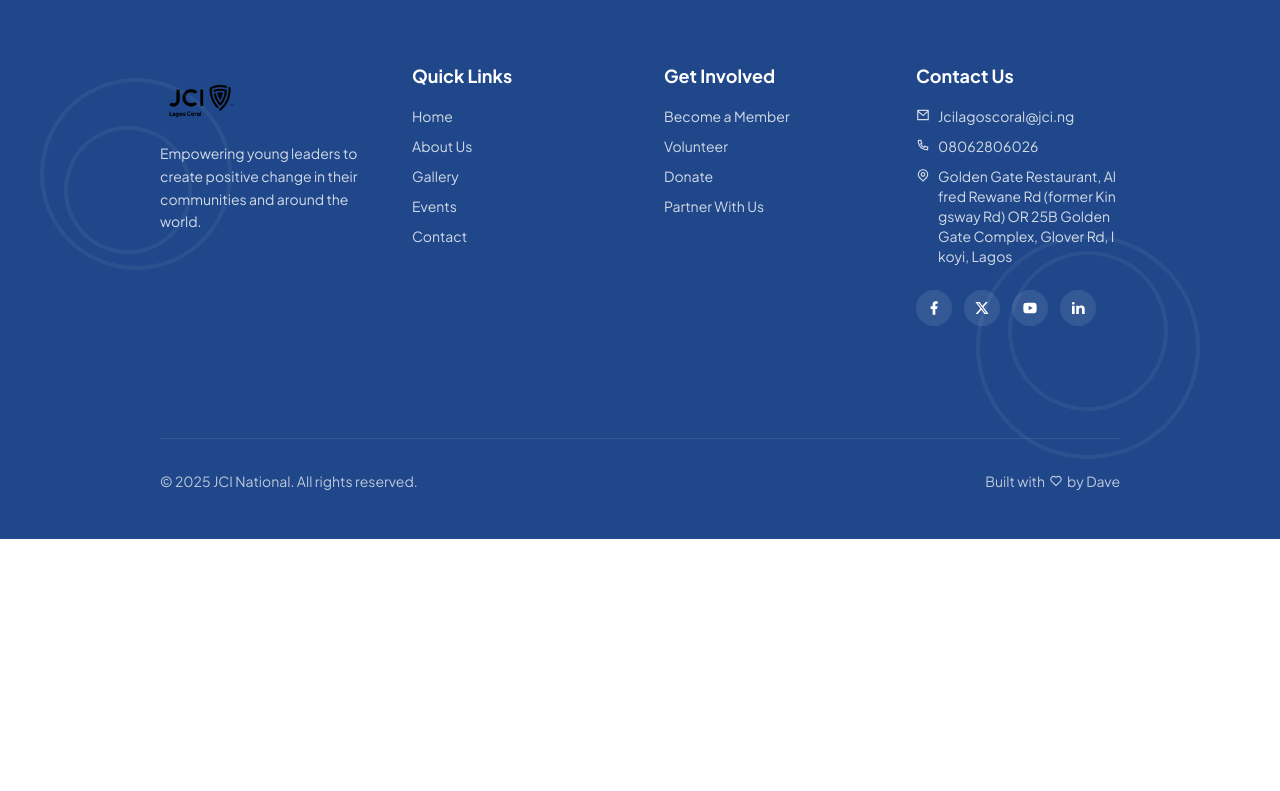
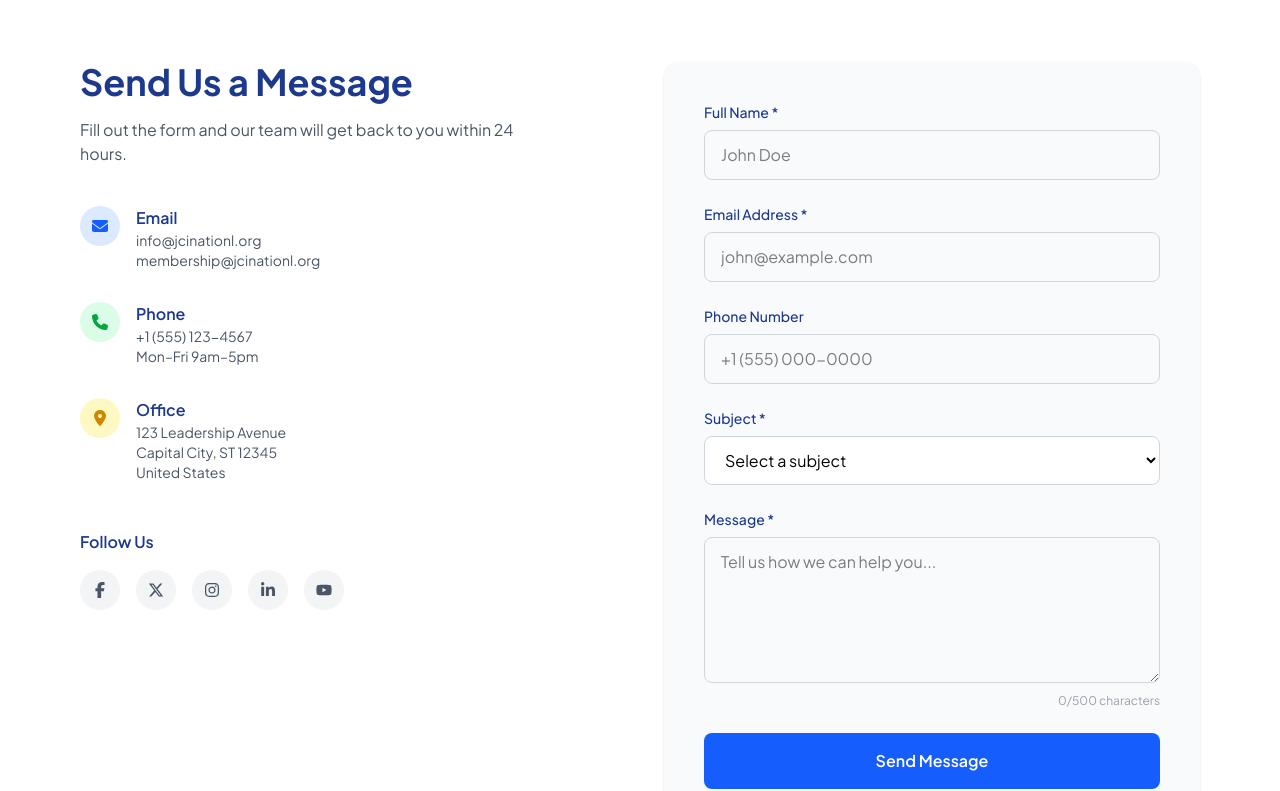
Before and after one commit to Oluwadunsindavid/JCILAGOSCORAL, a React (Vite) app: page /contact in a window 1280 px wide. Shown: the part 552-1343 px from the top of the page. Before the commit the page ends 1091 px from the top, so only its background shows below. Built offline with nearby package versions, Linux system fonts and the light colour scheme.

Commit message:
`Added Contact and Map components to Contactpage.jsx`

```diff
--- /dev/null
+++ b/src/components/ContactComp/Contact.jsx
@@ -0,0 +1,173 @@
+import React from "react";
+import {
+  FaEnvelope,
+  FaPhone,
+  FaLocationDot,
+  FaFacebookF,
+  FaXTwitter,
+  FaInstagram,
+  FaLinkedinIn,
+  FaYoutube,
+} from "react-icons/fa6";
+
+const Contact = () => {
+  return (
+    <section className="bg-white py-16 px-4 sm:px-8 lg:px-20">
+      <div className="max-w-7xl mx-auto grid lg:grid-cols-2 gap-12">
+        {/* LEFT CONTENT */}
+        <div>
+          <h2 className="text-3xl sm:text-4xl font-bold text-blue-900">
+            Send Us a Message
+          </h2>
+          <p className="mt-4 text-gray-600 max-w-md">
+            Fill out the form and our team will get back to you within 24 hours.
+          </p>
+
+          {/* CONTACT INFO */}
+          <div className="mt-10 space-y-8">
+            {/* Email */}
+            <div className="flex items-start gap-4">
+              <div className="p-3 rounded-full bg-blue-100 text-blue-600">
+                <FaEnvelope />
+              </div>
+              <div>
+                <h4 className="font-semibold text-blue-900">Email</h4>
+                <p className="text-gray-600 text-sm">
+                  info@jcinationl.org
+                  <br />
+                  membership@jcinationl.org
+                </p>
+              </div>
+            </div>
+
+            {/* Phone */}
+            <div className="flex items-start gap-4">
+              <div className="p-3 rounded-full bg-green-100 text-green-600">
+                <FaPhone />
+              </div>
+              <div>
+                <h4 className="font-semibold text-blue-900">Phone</h4>
+                <p className="text-gray-600 text-sm">
+                  +1 (555) 123-4567
+                  <br />
+                  Mon–Fri 9am–5pm
+                </p>
+              </div>
+            </div>
+
+            {/* Office */}
+            <div className="flex items-start gap-4">
+              <div className="p-3 rounded-full bg-yellow-100 text-yellow-600">
+                <FaLocationDot />
+              </div>
+              <div>
+                <h4 className="font-semibold text-blue-900">Office</h4>
+                <p className="text-gray-600 text-sm">
+                  123 Leadership Avenue
+                  <br />
+                  Capital City, ST 12345
+                  <br />
+                  United States
+                </p>
+              </div>
+            </div>
+          </div>
+
+          {/* SOCIALS */}
+          <div className="mt-12">
+            <h4 className="font-semibold text-blue-900 mb-4">Follow Us</h4>
+            <div className="flex gap-4">
+              {[
+                FaFacebookF,
+                FaXTwitter,
+                FaInstagram,
+                FaLinkedinIn,
+                FaYoutube,
+              ].map((Icon, i) => (
+                <button
+                  key={i}
+                  className="w-10 h-10 flex items-center justify-center rounded-full bg-gray-100 text-gray-600 hover:bg-blue-600 hover:text-white transition"
+                >
+                  <Icon />
+                </button>
+              ))}
+            </div>
+          </div>
+        </div>
+
+        {/* RIGHT FORM */}
+        <div className="bg-gray-50 rounded-2xl p-6 sm:p-10 shadow-sm">
+          <form className="space-y-6">
+            <div>
+              <label className="block text-sm font-medium text-blue-900">
+                Full Name *
+              </label>
+              <input
+                type="text"
+                placeholder="John Doe"
+                className="mt-2 w-full rounded-lg border border-gray-300 px-4 py-3 focus:outline-none focus:ring-2 focus:ring-blue-500"
+              />
+            </div>
+
+            <div>
+              <label className="block text-sm font-medium text-blue-900">
+                Email Address *
+              </label>
+              <input
+                type="email"
+                placeholder="john@example.com"
+                className="mt-2 w-full rounded-lg border border-gray-300 px-4 py-3 focus:outline-none focus:ring-2 focus:ring-blue-500"
+              />
+            </div>
+
+            <div>
+              <label className="block text-sm font-medium text-blue-900">
+                Phone Number
+              </label>
+              <input
+                type="tel"
+                placeholder="+1 (555) 000-0000"
+                className="mt-2 w-full rounded-lg border border-gray-300 px-4 py-3 focus:outline-none focus:ring-2 focus:ring-blue-500"
+              />
+            </div>
+
+            <div>
+              <label className="block text-sm font-medium text-blue-900">
+                Subject *
+              </label>
+              <select className="mt-2 w-full rounded-lg border border-gray-300 px-4 py-3 bg-white focus:outline-none focus:ring-2 focus:ring-blue-500">
+                <option>Select a subject</option>
+                <option>General Inquiry</option>
+                <option>Membership</option>
+                <option>Support</option>
+              </select>
+            </div>
+
+            <div>
+              <label className="block text-sm font-medium text-blue-900">
+                Message *
+              </label>
+              <textarea
+                rows="5"
+                placeholder="Tell us how we can help you..."
+                className="mt-2 w-full rounded-lg border border-gray-300 px-4 py-3 focus:outline-none focus:ring-2 focus:ring-blue-500"
+              />
+              <p className="text-right text-xs text-gray-400 mt-1">
+                0/500 characters
+              </p>
+            </div>
+
+            <button
+              type="submit"
+              className="w-full bg-blue-600 text-white py-4 rounded-lg font-semibold hover:bg-blue-700 transition flex items-center justify-center gap-2"
+            >
+              Send Message
+            </button>
+          </form>
+        </div>
+      </div>
+    </section>
+  );
+};
+
+export default Contact;
--- /dev/null
+++ b/src/components/ContactComp/Map.jsx
@@ -0,0 +1,24 @@
+import React from "react";
+import Header from "../../Header";
+
+const Map = () => {
+  return (
+    <div className="w-full h-80 md:h-96 lg:h-125 px-6 md:px-10 lg:px-16 xl:px-28 my-10 pb-16 mb-56">
+   <Header text1={"Visit Our Office"} text2={"Drop by for a coffee and learn more about how you can get involved"}/>
+      <div className="w-full h-full rounded-xl overflow-hidden shadow-lg">
+        <iframe
+          title="Ajah Lagos Map"
+          src="https://www.google.com/maps/embed?pb=!1m18!1m12!1m3!1d3961.5146762178975!2d3.573152675467513!3d6.454861995319351!2m3!1f0!2f0!3f0!3m2!1i1024!2i768!4f13.1!3m3!1m2!1s0x103bf87b42e46d5f%3A0x8b9356b3d80c4f!2s5%20Gbadebo%20Ibikunle%20Street%2C%20Xtadok%20Estate%2C%20Ajah%2C%20Lagos!5e0!3m2!1sen!2sus!4v1700563456789!5m2!1sen!2sus"
+          width="100%"
+          height="100%"
+          style={{ border: 0 }}
+          allowFullScreen=""
+          loading="lazy"
+          referrerPolicy="no-referrer-when-downgrade"
+        ></iframe>
+      </div>
+    </div>
+  );
+};
+
+export default Map;
--- a/src/pages/Contactpage.jsx
+++ b/src/pages/Contactpage.jsx
@@ -1,12 +1,17 @@
-import React from 'react'
-import Hero from '../components/ContactComp/Hero'
+import React from "react";
+import Hero from "../components/ContactComp/Hero";
+import Contact from "../components/ContactComp/Contact";
+import Map from "../components/ContactComp/Map";
 
 const Contactpage = () => {
   return (
     <div>
-      <Hero/>
+      <Hero />
+
+      <Contact />
+      <Map />
     </div>
-  )
-}
+  );
+};
 
-export default Contactpage
+export default Contactpage;
```
